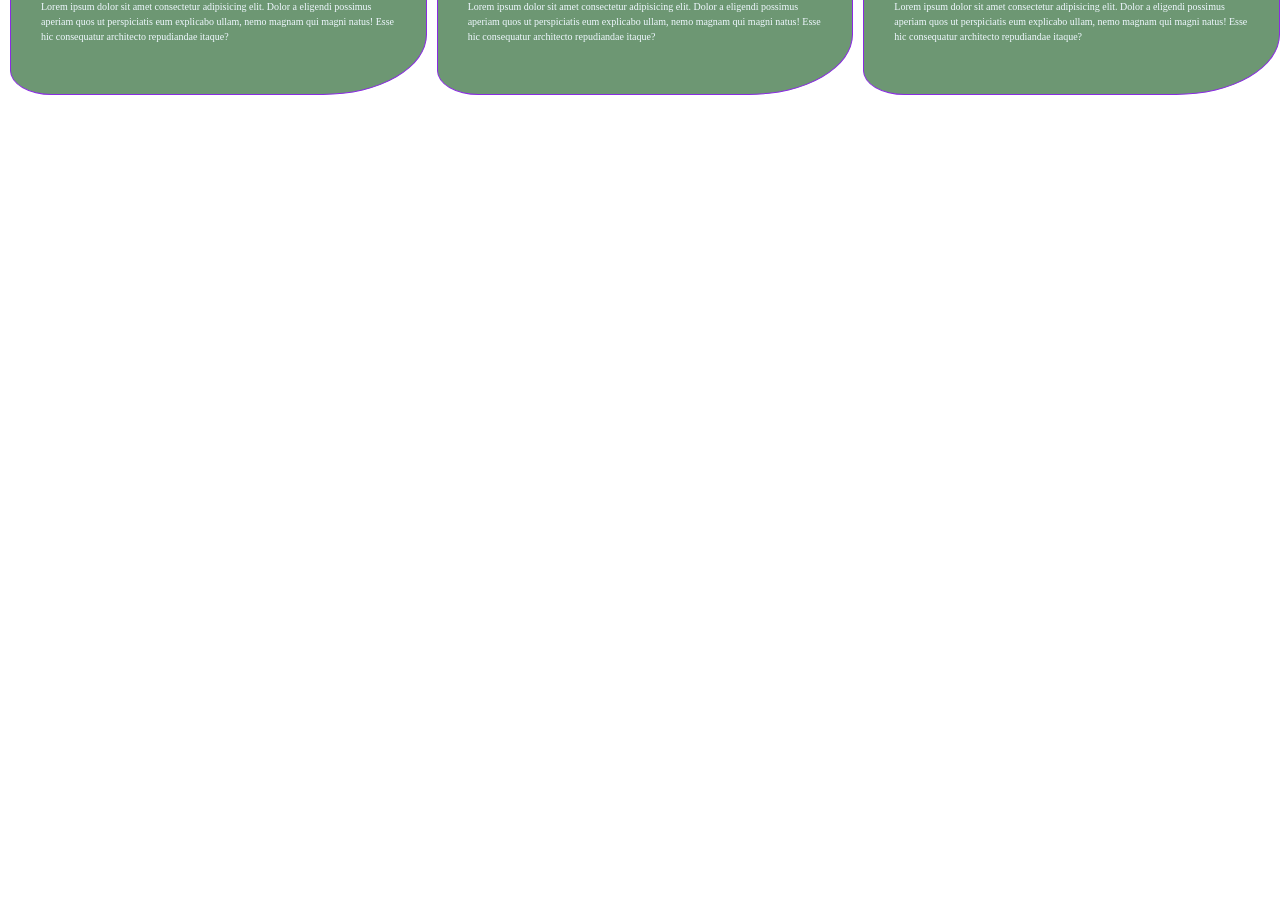
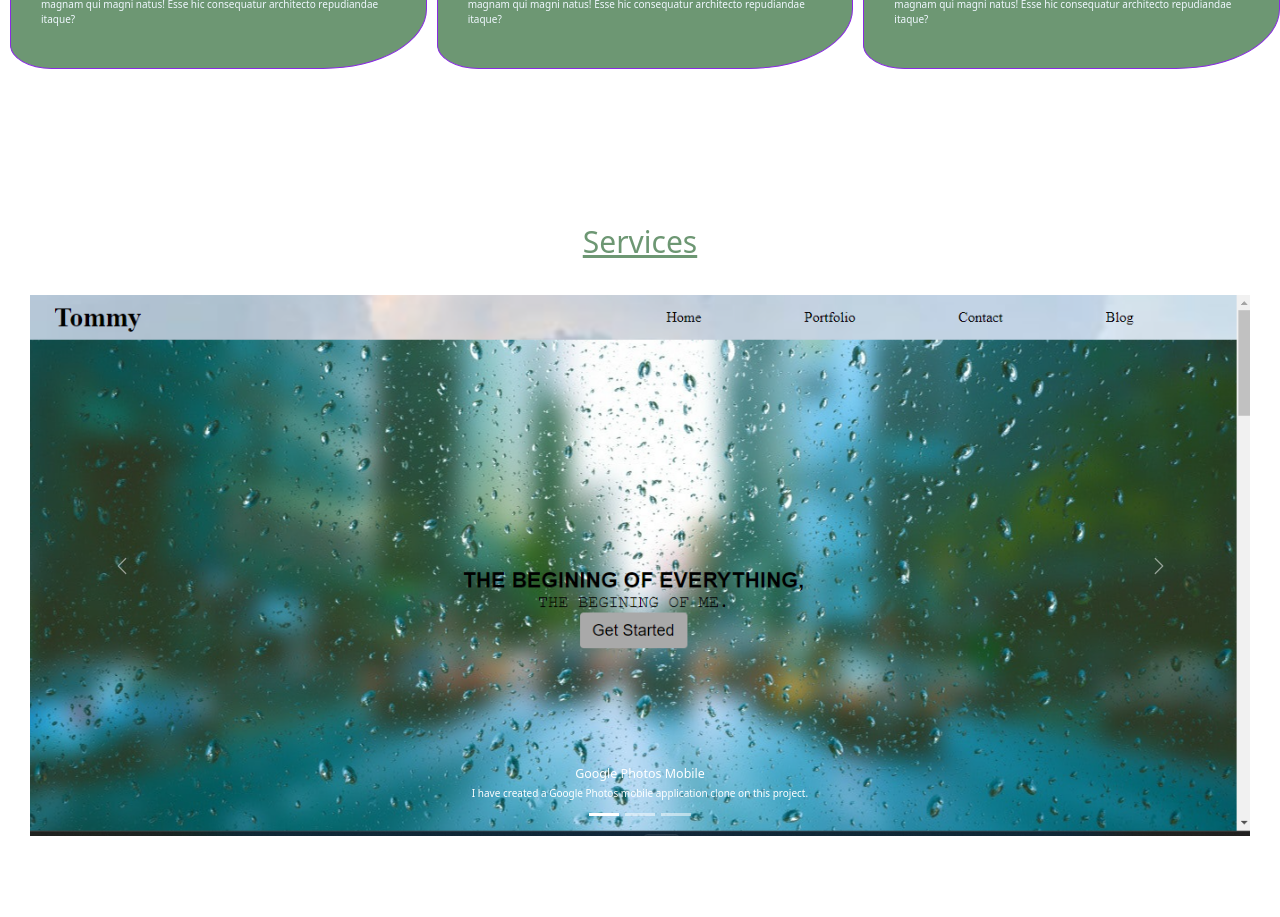
Before and after one commit to tilak-giri/portfolioProject, a plain HTML site: page index.html in a window 1280 px wide. Shown: the part 1477-2394 px from the top of the page. Before the commit the page ends 1725 px from the top, so only its background shows below. Drawn offline with nearby package versions, Linux system fonts and the light colour scheme.

Commit message:
bootstrap added

```diff
--- a/index.html
+++ b/index.html
@@ -4,6 +4,7 @@
     <meta charset="UTF-8">
     <meta name="viewport" content="width=device-width, initial-scale=1.0">
     <title>Document</title>
+    <link href="https://cdn.jsdelivr.net/npm/bootstrap@5.3.2/dist/css/bootstrap.min.css" rel="stylesheet" integrity="sha384-T3c6CoIi6uLrA9TneNEoa7RxnatzjcDSCmG1MXxSR1GAsXEV/Dwwykc2MPK8M2HN" crossorigin="anonymous">
     <link rel="stylesheet" href="style.css">
 </head>
 <body>
@@ -70,5 +71,52 @@
             <p>Lorem ipsum dolor sit amet consectetur adipisicing elit. Dolor a eligendi possimus aperiam quos ut perspiciatis eum explicabo ullam, nemo magnam qui magni natus! Esse hic consequatur architecto repudiandae itaque?</p>
         </div>
     </section>
+    <h1 class="outsiderOfServices">Services</h1>
+    <section class="projects">
+        <div id="carouselExampleCaptions" class="carousel slide">
+            <div class="carousel-indicators">
+              <button type="button" data-bs-target="#carouselExampleCaptions" data-bs-slide-to="0" class="active" aria-current="true" aria-label="Slide 1"></button>
+              <button type="button" data-bs-target="#carouselExampleCaptions" data-bs-slide-to="1" aria-label="Slide 2"></button>
+              <button type="button" data-bs-target="#carouselExampleCaptions" data-bs-slide-to="2" aria-label="Slide 3"></button>
+            </div>
+            <div class="carousel-inner">
+              <div class="carousel-item active">
+                <img src="./image/secondProject.png" class="d-block w-100" alt="...">
+                <div class="carousel-caption d-none d-md-block">
+                  <h5>Google Photos Mobile</h5>
+                  <p>I have created a Google Photos mobile application clone on this project.</p>
+                </div>
+              </div>
+              <div class="carousel-item">
+                <img src="./image/firstProject.png" class="d-block w-100" alt="...">
+                <div class="carousel-caption d-none d-md-block">
+                  <h5>Second slide label</h5>
+                  <p>Some representative placeholder content for the second slide.</p>
+                </div>
+              </div>
+              <div class="carousel-item">
+                <img src="./image/thirdProject.png" class="d-block w-100" alt="...">
+                <div class="carousel-caption d-none d-md-block">
+                  <h5>Third slide label</h5>
+                  <p>Some representative placeholder content for the third slide.</p>
+                </div>
+              </div>
+            </div>
+            <button class="carousel-control-prev" type="button" data-bs-target="#carouselExampleCaptions" data-bs-slide="prev">
+              <span class="carousel-control-prev-icon" aria-hidden="true"></span>
+              <span class="visually-hidden">Previous</span>
+            </button>
+            <button class="carousel-control-next" type="button" data-bs-target="#carouselExampleCaptions" data-bs-slide="next">
+              <span class="carousel-control-next-icon" aria-hidden="true"></span>
+              <span class="visually-hidden">Next</span>
+            </button>
+          </div>
+    </section>
+
+
+
+
+
+    <script src="https://cdn.jsdelivr.net/npm/bootstrap@5.3.2/dist/js/bootstrap.bundle.min.js" integrity="sha384-C6RzsynM9kWDrMNeT87bh95OGNyZPhcTNXj1NW7RuBCsyN/o0jlpcV8Qyq46cDfL" crossorigin="anonymous"></script>
 </body>
 </html>
--- a/style.css
+++ b/style.css
@@ -148,3 +148,8 @@ nav h1 span{
     cursor: pointer;
     background-color: var(--primaryLight);
 }
+
+.projects{
+    height: 100vh;
+    padding: 3rem;
+}
```
Also changed, not shown: image/firstProject.png (added), image/secondProject.png (added), image/thirdProject.png (added).
